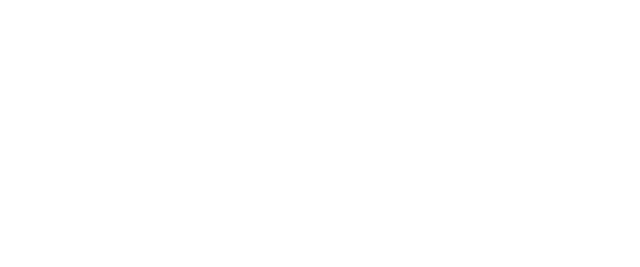
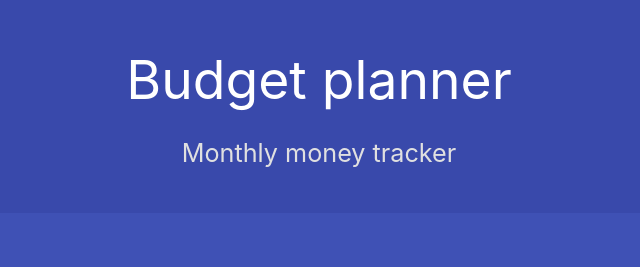
Before and after one commit to prztrz/budged-planner, a website built with webpack: page index.html in a window 1280 px wide. Shown: the whole page, without its empty margins (321-961 px from the left). Built offline with nearby package versions, Linux system fonts and the light colour scheme.

Commit message:
add basic grid

```diff
--- a/index.html
+++ b/index.html
@@ -6,9 +6,24 @@
     <meta name="viewport" content="width=device-width, initial-scale=1.0">
     <meta http-equiv="X-UA-Compatible" content="ie=edge">
     <title>Budget Planner</title>
+    <!--Import materialize.css-->
+    <link rel="stylesheet" href="https://cdnjs.cloudflare.com/ajax/libs/materialize/1.0.0/css/materialize.min.css">
 </head>
 
-<body>
+<body class="indigo">
+    <header class="indigo darken-1 section">
+        <h2 class="center white-text">Budget planner</h2>
+        <p class="flow-text grey-text center text-lighten-2">Monthly money tracker</p>
+    </header>
+
+    <main class="container section">
+        <div class="row">
+            <div class="col s12 m6"></div>
+            <div class="col s12 m5 push-m1">
+                <div class="canvas"></div>
+            </div>
+        </div>
+    </main>
     <script src="./build/bundle.js"></script>
 </body>
 
--- a/package.json
+++ b/package.json
@@ -14,6 +14,7 @@
     "webpack-dev-server": "^3.9.0"
   },
   "dependencies": {
-    "d3": "^5.14.2"
+    "d3": "^5.14.2",
+    "materialize-css": "^1.0.0"
   }
 }
--- a/src/index.ts
+++ b/src/index.ts
@@ -1,3 +1,5 @@
+import m from "materialize-css";
+
 window.addEventListener("load", () => {
-  console.log("hello!");
+  console.log({ m });
 });
```
Also changed, not shown: 1 other file.
